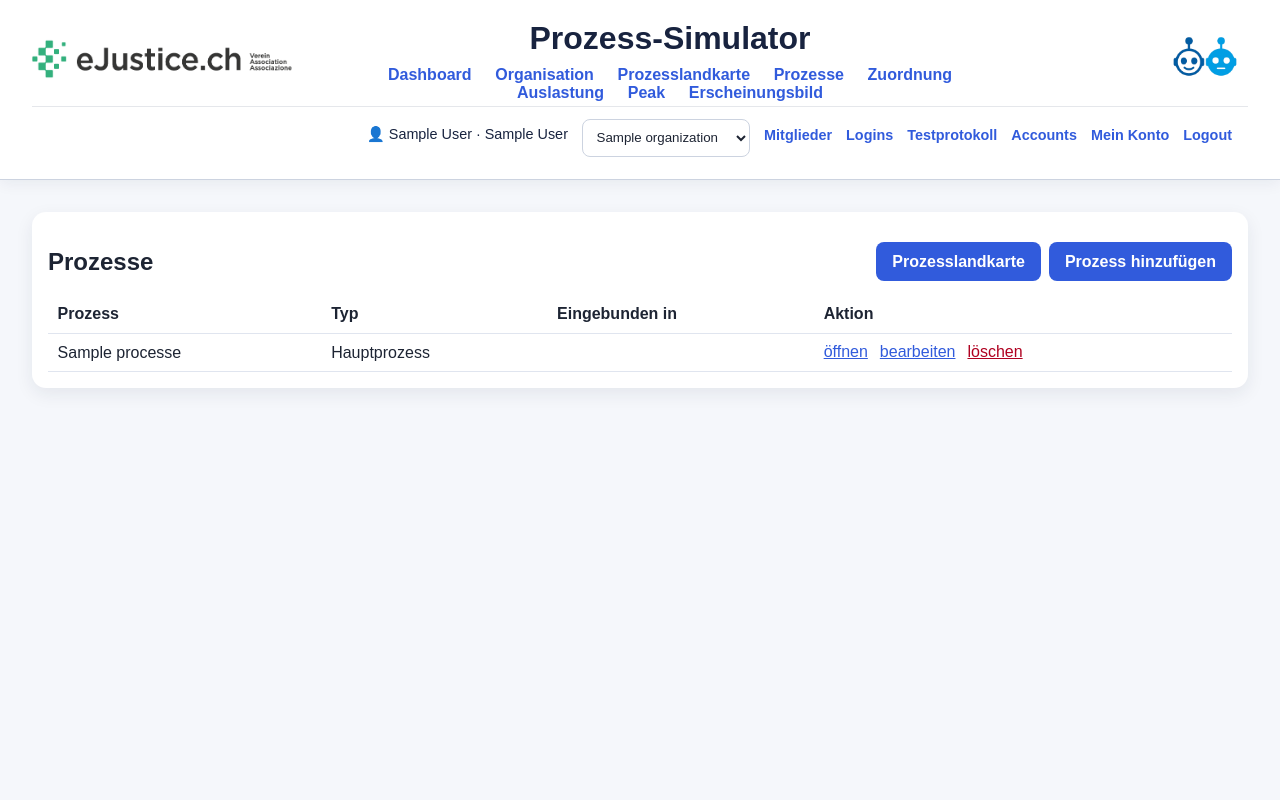
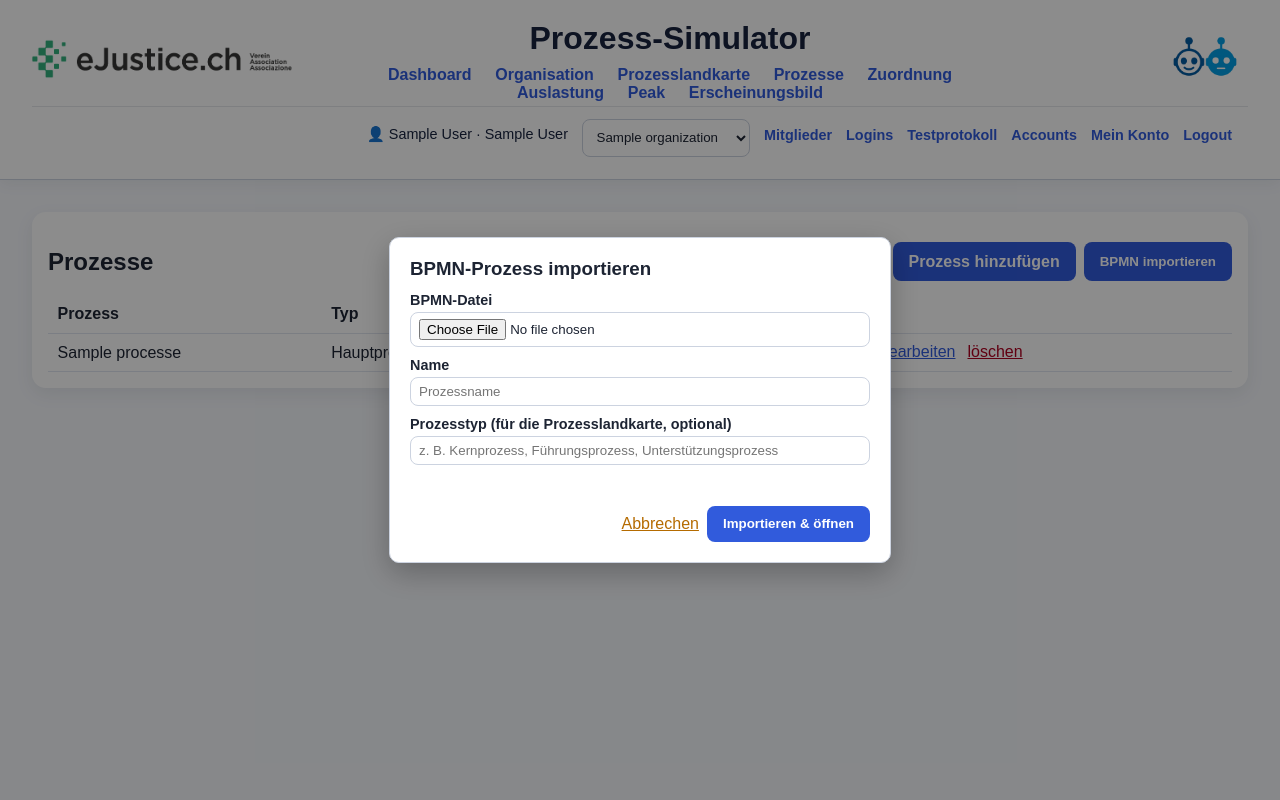
Before and after one commit to kaspAir/Prozess-Simulator, a Flask app: page /processes in a window 1280 px wide. Run offline with Flask 3, Linux system fonts and the light colour scheme; a user stored in the database is signed in; tables that the repository leaves empty hold one stand-in row (values such as "Sample post"); some libraries are stand-ins or nearby versions.

Commit message:
feat(import): mitgebrachte BPMN-Datei als neuen Prozess speichern
Neuer Import-Dialog (wiederverwendbar) auf Prozesslandkarte und Prozessliste:
BPMN-Datei waehlen, Name (aus Dateiname vorbelegt) und Prozesstyp angeben ->
POST /api/processes/import legt einen neuen Hauptprozess an und oeffnet ihn.
Als Hauptprozess erscheint er sofort in der Prozesslandkarte; die Typisierung
(Fuehrungs-/Kern-/Unterstuetzungsprozess) wird beim Import gesetzt.

Datei-Upload rein clientseitig (FileReader -> JSON), da der PHP-Reverse-Proxy
kein multipart weiterreicht.

Co-Authored-By: Claude Opus 4.8 <noreply@anthropic.com>

```diff
--- a/app/routes/process_routes.py
+++ b/app/routes/process_routes.py
@@ -268,6 +268,29 @@ def api_assign_activity(process_id):
     db.session.commit()
     return jsonify({"ok": True, "label": resolved["label"],
                     "person_count": resolved["person_count"]})
+
+
+@process_bp.route("/api/processes/import", methods=["POST"])
+def api_process_import():
+    """Legt aus einer mitgebrachten BPMN-Datei einen NEUEN Prozess an (Hauptprozess,
+    erscheint damit in der Prozesslandkarte). Name und Prozesstyp kommen aus dem
+    Import-Dialog. Rein clientseitiger Datei-Upload (Base64/Text im JSON-Body),
+    weil der PHP-Reverse-Proxy kein multipart weiterreicht."""
+    data = request.get_json(silent=True) or {}
+    name = (data.get("name") or "").strip()
+    xml = (data.get("xml") or "").strip()
+    process_type = (data.get("process_type") or "").strip() or None
+    if not name:
+        return jsonify({"ok": False, "error": "Name fehlt"}), 400
+    if not xml.startswith("<?xml") and "<bpmn" not in xml:
+        return jsonify({"ok": False, "error": "Keine gültige BPMN-Datei"}), 400
+
+    process = Process(name=name, process_type=process_type,
+                      account_id=current_account_id(), bpmn_xml=xml)
+    db.session.add(process)
+    db.session.commit()
+    return jsonify({"ok": True, "id": process.id,
+                    "redirect": url_for("process.bpmn_editor", process_id=process.id)})
 
 
 @process_bp.route("/process/<int:process_id>")
--- /dev/null
+++ b/app/templates/_bpmn_import.html
@@ -0,0 +1,87 @@
+{# Wiederverwendbarer BPMN-Import-Dialog: legt aus einer mitgebrachten .bpmn-Datei
+   einen neuen Prozess an (Name + Prozesstyp) und öffnet ihn. Clientseitiger
+   Datei-Upload (FileReader → JSON), weil der PHP-Proxy kein multipart weiterreicht. #}
+<button type="button" class="button" id="bpmn-import-open">BPMN importieren</button>
+
+<div id="bpmn-import-modal" class="bpmn-import-backdrop" hidden>
+  <div class="bpmn-import-card">
+    <h3>BPMN-Prozess importieren</h3>
+    <label>BPMN-Datei
+      <input type="file" id="bpmn-import-file" accept=".bpmn,.xml,application/xml,text/xml">
+    </label>
+    <label>Name
+      <input type="text" id="bpmn-import-name" placeholder="Prozessname">
+    </label>
+    <label>Prozesstyp (für die Prozesslandkarte, optional)
+      <input type="text" id="bpmn-import-type" list="bpmn-import-types"
+             placeholder="z. B. Kernprozess, Führungsprozess, Unterstützungsprozess">
+      <datalist id="bpmn-import-types">
+        <option value="Führungsprozess">
+        <option value="Kernprozess">
+        <option value="Unterstützungsprozess">
+      </datalist>
+    </label>
+    <p class="bpmn-import-status" id="bpmn-import-status"></p>
+    <div class="bpmn-import-actions">
+      <button type="button" class="button link-warning" id="bpmn-import-cancel">Abbrechen</button>
+      <button type="button" class="button" id="bpmn-import-go">Importieren &amp; öffnen</button>
+    </div>
+  </div>
+</div>
+
+<style>
+  .bpmn-import-backdrop { position: fixed; inset: 0; background: rgba(0,0,0,.45);
+    display: flex; align-items: center; justify-content: center; z-index: 1000; }
+  .bpmn-import-card { background: var(--surface); color: var(--ink);
+    border: 1px solid var(--border); border-radius: 10px; padding: 20px; width: min(460px, 92vw);
+    box-shadow: 0 10px 30px rgba(0,0,0,.25); }
+  .bpmn-import-card h3 { margin: 0 0 12px; font-family: var(--font-display); }
+  .bpmn-import-card label { display: block; margin: 10px 0; font-size: .9em; }
+  .bpmn-import-card input[type=text], .bpmn-import-card input[type=file] {
+    display: block; width: 100%; margin-top: 4px; padding: 6px 8px; box-sizing: border-box; }
+  .bpmn-import-status { min-height: 1.2em; color: var(--status-red); font-size: .85em; margin: 8px 0 0; }
+  .bpmn-import-actions { display: flex; justify-content: flex-end; gap: 8px; margin-top: 14px; }
+</style>
+
+<script>
+(function () {
+  const open = document.getElementById('bpmn-import-open');
+  const modal = document.getElementById('bpmn-import-modal');
+  const fileI = document.getElementById('bpmn-import-file');
+  const nameI = document.getElementById('bpmn-import-name');
+  const typeI = document.getElementById('bpmn-import-type');
+  const status = document.getElementById('bpmn-import-status');
+  let xmlText = '';
+
+  function show(v) { modal.hidden = !v; if (!v) status.textContent = ''; }
+  open.addEventListener('click', () => show(true));
+  document.getElementById('bpmn-import-cancel').addEventListener('click', () => show(false));
+  modal.addEventListener('click', e => { if (e.target === modal) show(false); });
+
+  fileI.addEventListener('change', () => {
+    const f = fileI.files[0];
+    if (!f) return;
+    if (!nameI.value.trim()) nameI.value = f.name.replace(/\.(bpmn|xml)$/i, '');
+    const rd = new FileReader();
+    rd.onload = () => { xmlText = String(rd.result); };
+    rd.onerror = () => { status.textContent = 'Datei konnte nicht gelesen werden.'; };
+    rd.readAsText(f);
+  });
+
+  document.getElementById('bpmn-import-go').addEventListener('click', async () => {
+    const name = nameI.value.trim();
+    if (!xmlText) { status.textContent = 'Bitte zuerst eine BPMN-Datei wählen.'; return; }
+    if (!name) { status.textContent = 'Bitte einen Namen angeben.'; return; }
+    status.textContent = 'Importiere …';
+    try {
+      const resp = await fetch('{{ url_for("process.api_process_import") }}', {
+        method: 'POST', headers: { 'Content-Type': 'application/json' },
+        body: JSON.stringify({ name: name, process_type: typeI.value.trim(), xml: xmlText }),
+      });
+      const data = await resp.json();
+      if (data.ok) { window.location.href = data.redirect; }
+      else { status.textContent = 'Fehler: ' + (data.error || 'Import fehlgeschlagen'); }
+    } catch (err) { status.textContent = 'Serverfehler beim Import.'; }
+  });
+})();
+</script>
--- a/app/templates/process_list.html
+++ b/app/templates/process_list.html
@@ -6,6 +6,7 @@
         <div>
             <a class="button" href="{{ url_for('process.process_map') }}">Prozesslandkarte</a>
             <a class="button" href="{{ url_for('process.process_edit') }}">Prozess hinzufügen</a>
+            {% include "_bpmn_import.html" %}
         </div>
     </div>
 
--- a/app/templates/process_map.html
+++ b/app/templates/process_map.html
@@ -5,6 +5,7 @@
         <h2>Prozesslandkarte</h2>
         <div>
             <a class="button" href="{{ url_for('process.process_edit') }}">Prozess hinzufügen</a>
+            {% include "_bpmn_import.html" %}
             <button type="button" class="button" id="connect-process-mode">Prozesse verbinden</button>
             <a class="button" href="{{ url_for('process.process_list') }}">Prozessliste</a>
         </div>
```
Also changed, not shown: tests/test_bpmn.py (+31 -0 lines).
